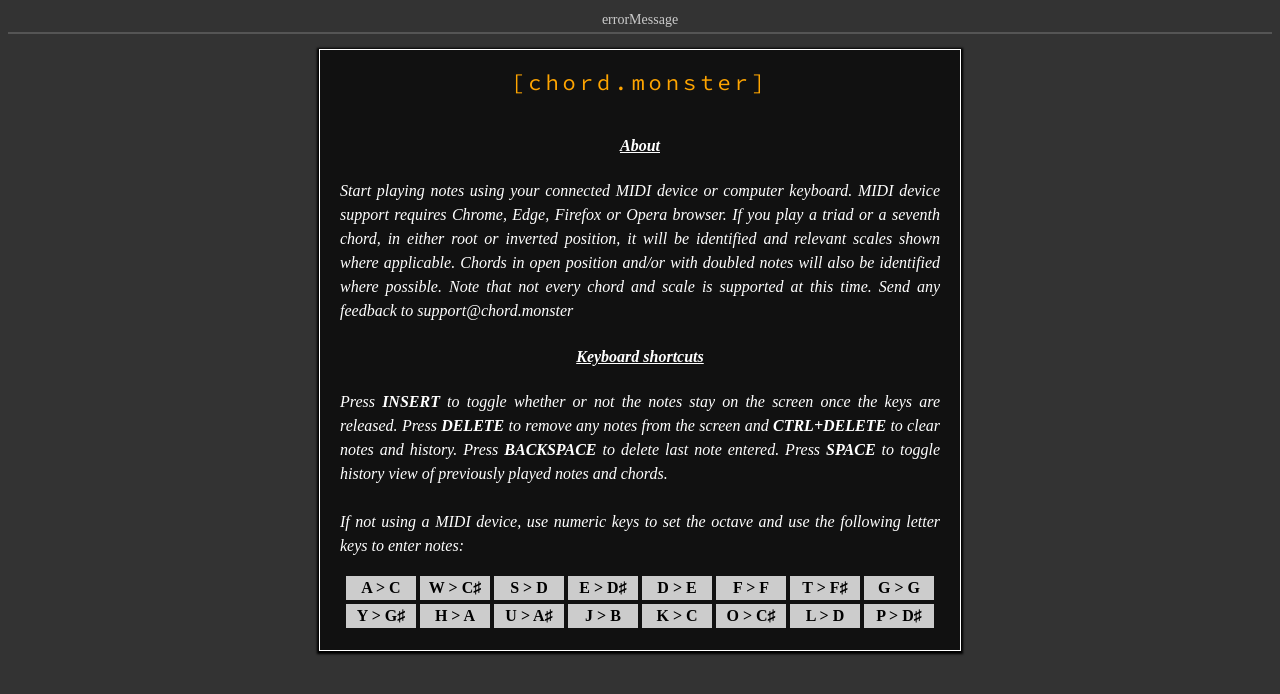
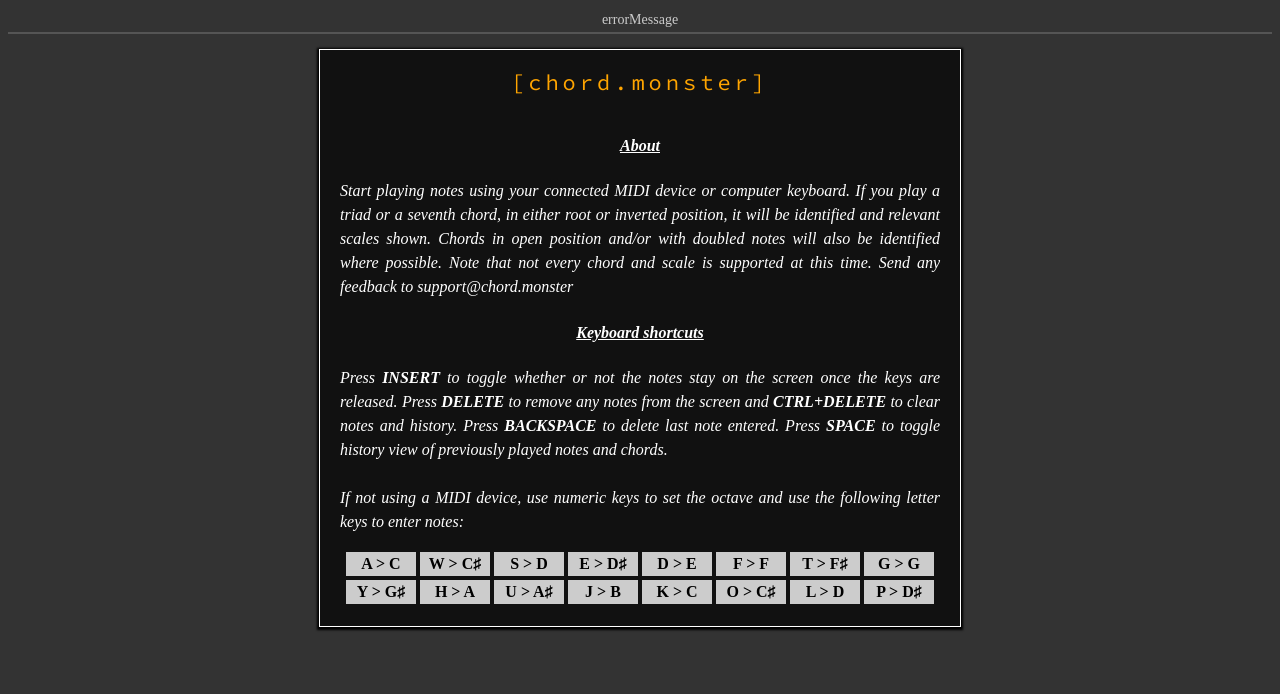
Before and after one commit to rsprog/ChordMonster, a SvelteKit app: page / in a window 1280 px wide. Shown: the top 694 px of the page. Built offline with nearby package versions, Linux system fonts and the light colour scheme.

Commit message:
Update description

```diff
--- a/src/routes/+page.svelte
+++ b/src/routes/+page.svelte
@@ -555,11 +555,11 @@
                 <h4>About</h4>
                 <p>
                     Start playing notes using your connected MIDI device or computer keyboard.
-                    MIDI device support requires Chrome, Edge, Firefox or Opera browser.
-                    If you play a triad or a seventh chord, in either root or inverted position, it will be identified and relevant scales shown where applicable.
+                    If you play a triad or a seventh chord, in either root or inverted position, it will be identified and relevant scales shown.
                     Chords in open position and/or with doubled notes will also be identified where possible.
                     Note that not every chord and scale is supported at this time.
-                    Send any feedback to support@chord.monster
+                    Send any feedback to
+                    <span>support@</span><span style="display:none">foobar.com</span><span>chord.monster</span>
                 </p>
                 <h4>Keyboard shortcuts</h4>
                 <p>
```
